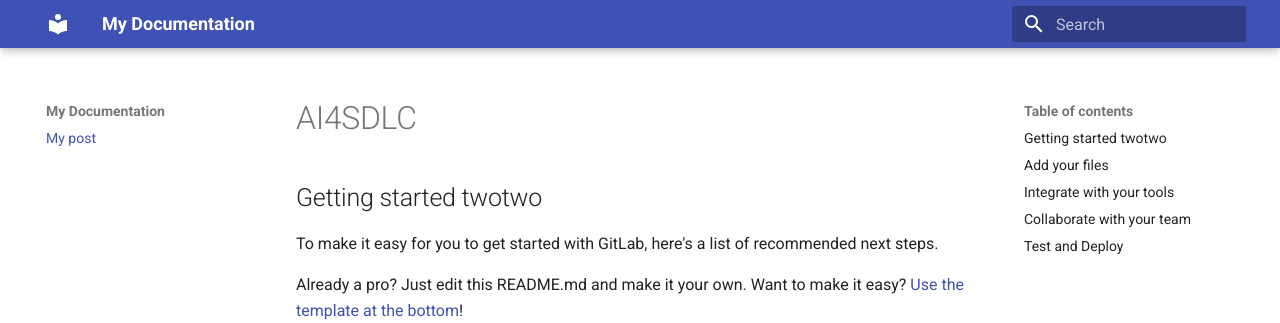
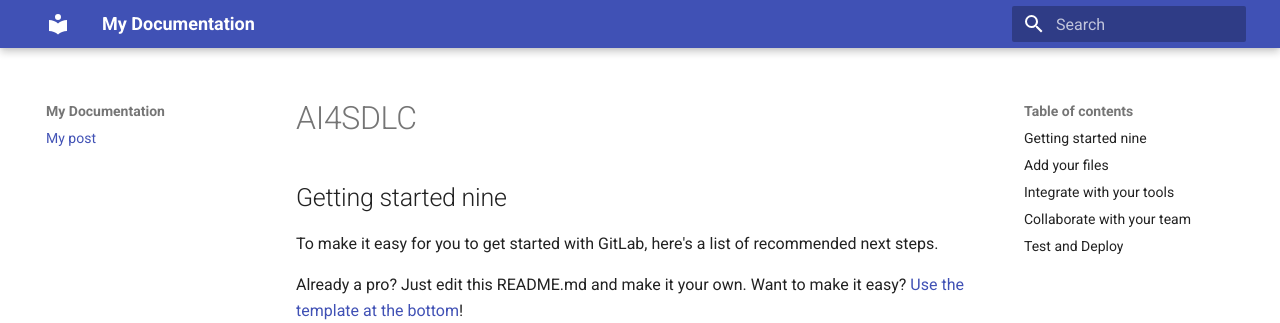
Before and after one commit to Code-dot-mil/two-steps-eval, an MkDocs documentation site: the page built from docs/index.md, in a window 1280 px wide and 900 px high. Shown: the top 323 px of the window. Built offline with MkDocs 1.6.1 and Material for MkDocs 9.7.7, drawn with Linux system fonts in a browser that asks for light colours.

Commit message:
Update index.md

```diff
--- a/docs/index.md
+++ b/docs/index.md
@@ -5,7 +5,7 @@
 # AI4SDLC
 
 
-## Getting started twotwo
+## Getting started nine
 
 To make it easy for you to get started with GitLab, here's a list of recommended next steps.
 
```
